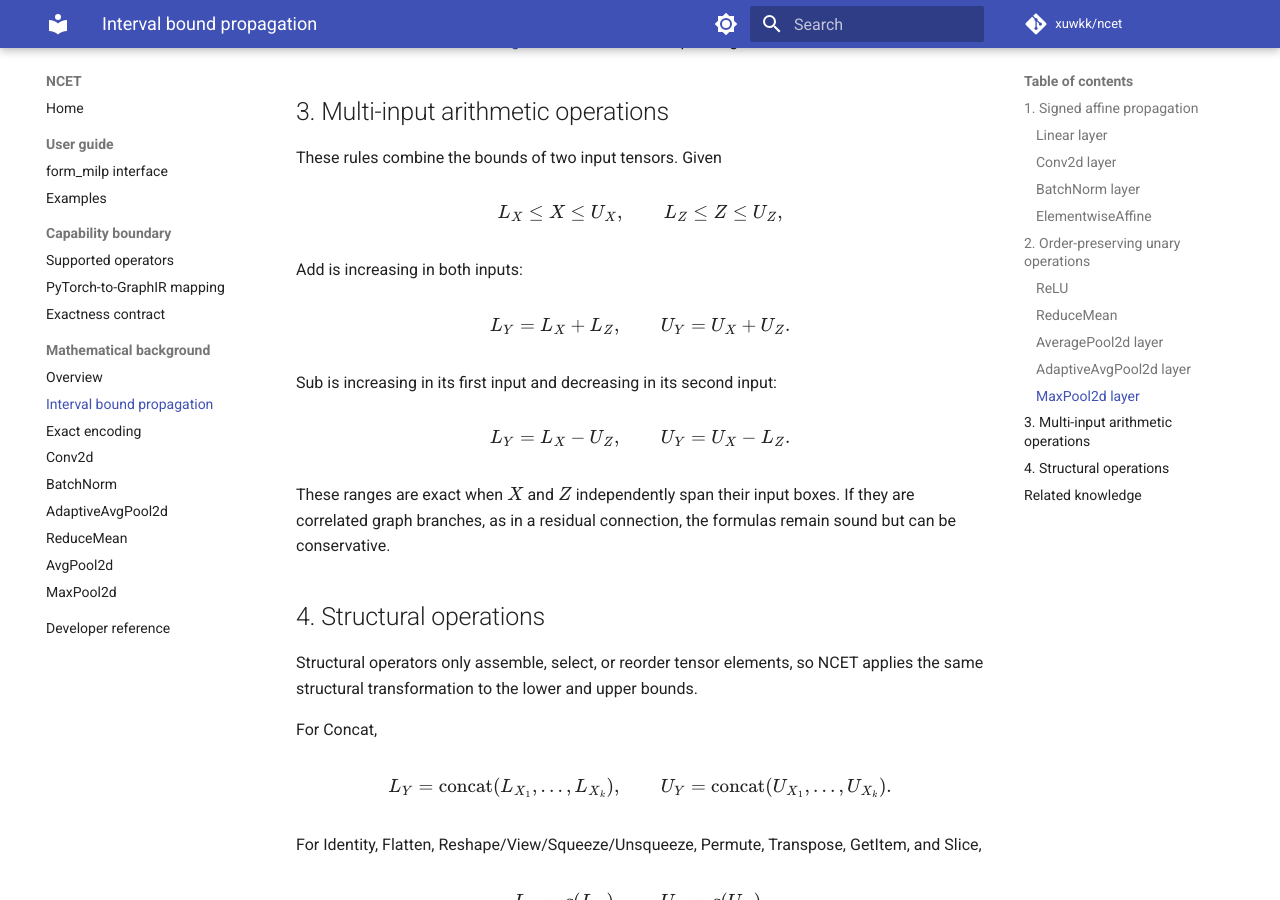
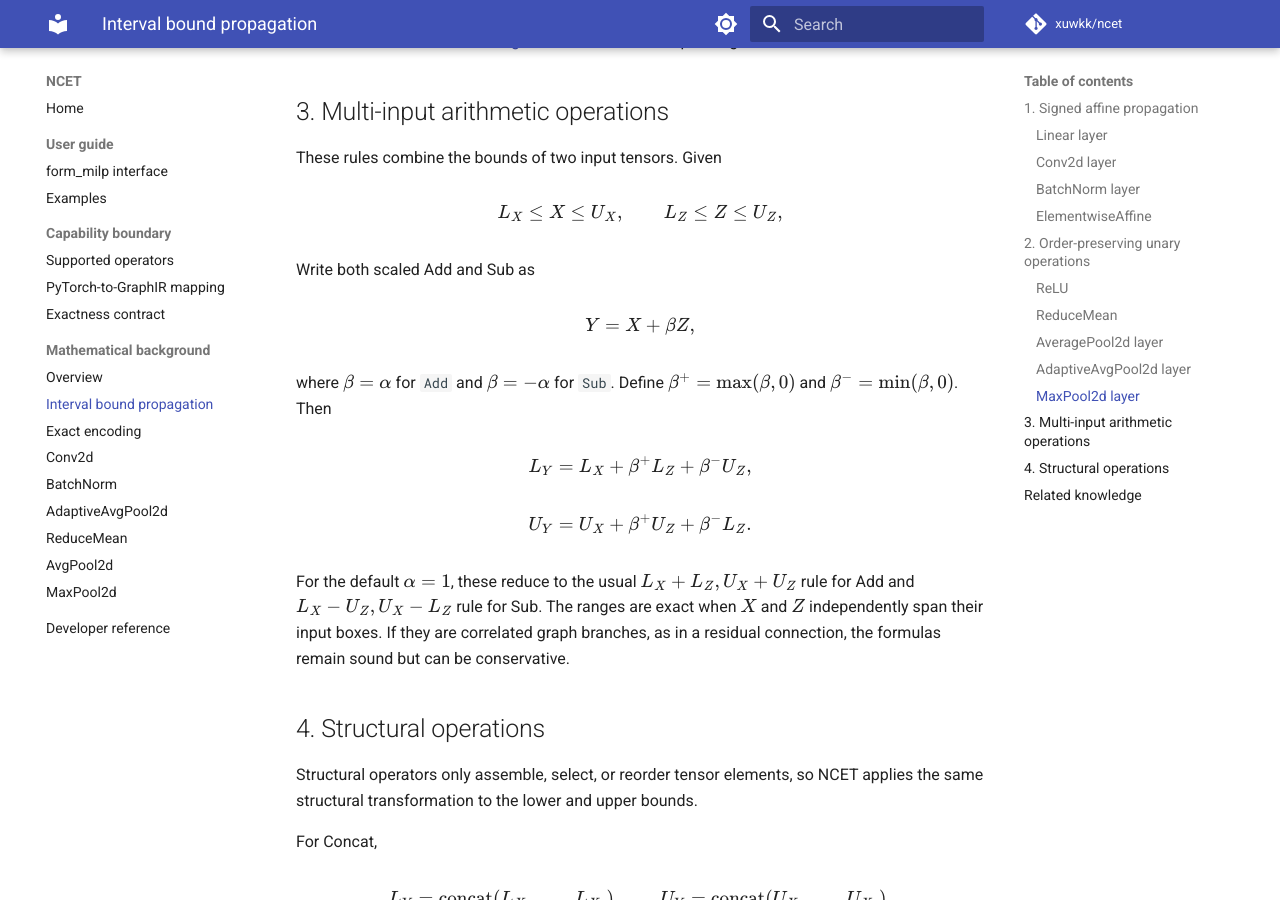
Before and after one commit to xuwkk/ncet, an MkDocs documentation site: the page built from docs/knowledge/bound_propagation.md, in a window 1280 px wide and 900 px high, scrolled down 4907 px. Built offline with MkDocs 1.6.1 and Material for MkDocs 9.7.7, drawn with Linux system fonts in a browser that asks for light colours; comment, search, counter and statistics services are not loaded.

Commit message:
Support alpha on the second operant in two run time tensor sum/sub

```diff
--- a/docs/knowledge/bound_propagation.md
+++ b/docs/knowledge/bound_propagation.md
@@ -261,21 +261,28 @@ $$
 L_X\leq X\leq U_X, \qquad L_Z\leq Z\leq U_Z,
 $$
 
-Add is increasing in both inputs:
+Write both scaled Add and Sub as
 
 $$
-L_Y=L_X+L_Z, \qquad U_Y=U_X+U_Z.
+Y=X+\beta Z,
 $$
 
-Sub is increasing in its first input and decreasing in its second input:
+where $\beta=\alpha$ for `Add` and $\beta=-\alpha$ for `Sub`. Define
+$\beta^+=\max(\beta,0)$ and $\beta^-=\min(\beta,0)$. Then
 
 $$
-L_Y=L_X-U_Z, \qquad U_Y=U_X-L_Z.
+L_Y=L_X+\beta^+L_Z+\beta^-U_Z,
 $$
 
-These ranges are exact when $X$ and $Z$ independently span their input boxes.
-If they are correlated graph branches, as in a residual connection, the
-formulas remain sound but can be conservative.
+$$
+U_Y=U_X+\beta^+U_Z+\beta^-L_Z.
+$$
+
+For the default $\alpha=1$, these reduce to the usual
+$L_X+L_Z, U_X+U_Z$ rule for Add and $L_X-U_Z, U_X-L_Z$ rule for Sub. The
+ranges are exact when $X$ and $Z$ independently span their input boxes. If
+they are correlated graph branches, as in a residual connection, the formulas
+remain sound but can be conservative.
 
 ## 4. Structural operations
 
```
Also changed, not shown: docs/developer_note.md (+1 -1 lines), docs/knowledge/exact_encoding.md (+6 -4 lines), docs/pytorch_to_ir_operator_mapping.md (+8 -7 lines), docs/supported_operators.md (+1 -1 lines), 5 other files.
